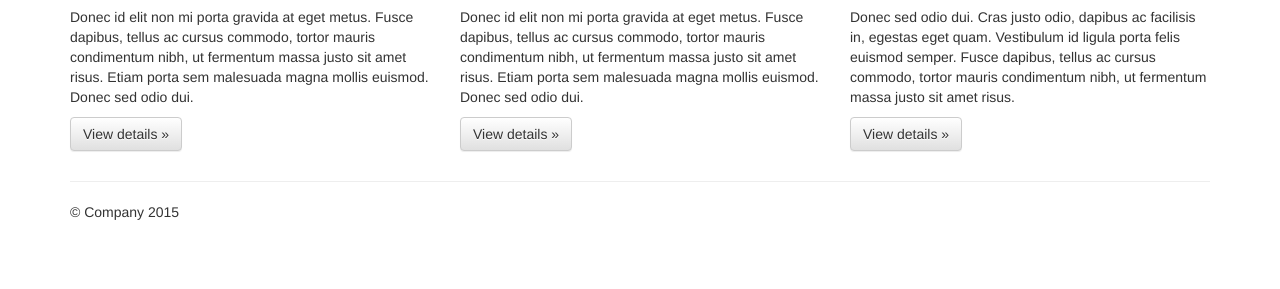
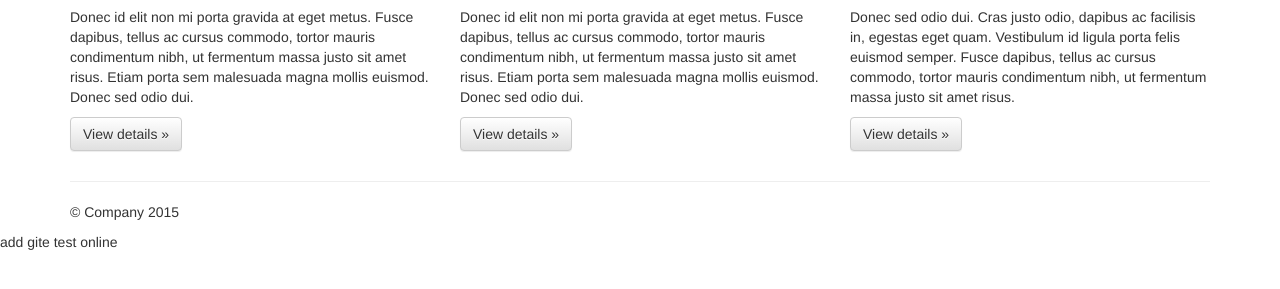
Before and after one commit to zikaso/TPGit, a plain HTML site: page index.html in a window 1280 px wide. Shown: the part 467-756 px from the top of the page. Drawn offline with nearby package versions, Linux system fonts and the light colour scheme.

Commit message:
Update index.html
added gite online code

```diff
--- a/index.html
+++ b/index.html
@@ -103,4 +103,5 @@
             ga('create','UA-XXXXX-X','auto');ga('send','pageview');
         </script>
     </body>
+    add gite  test online
 </html>
```
